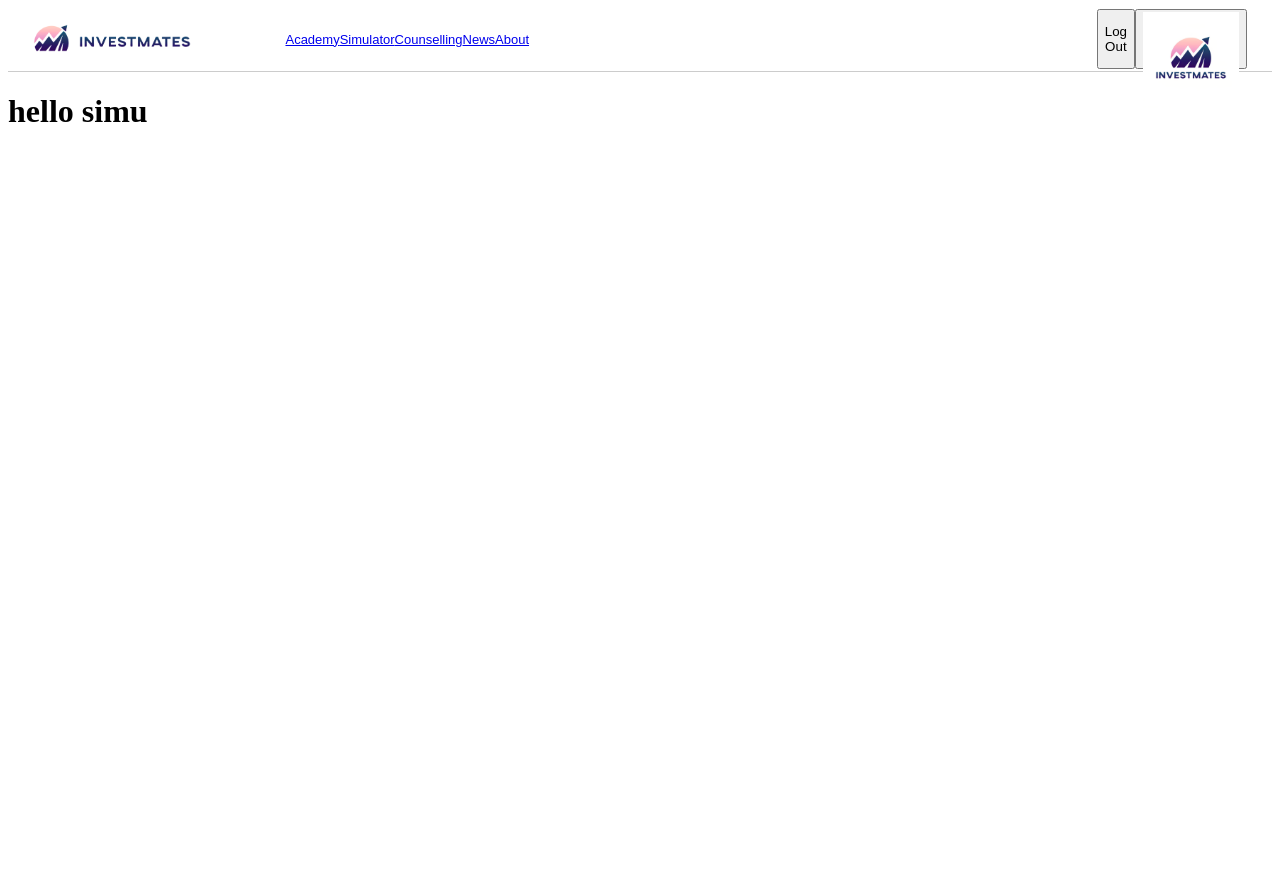
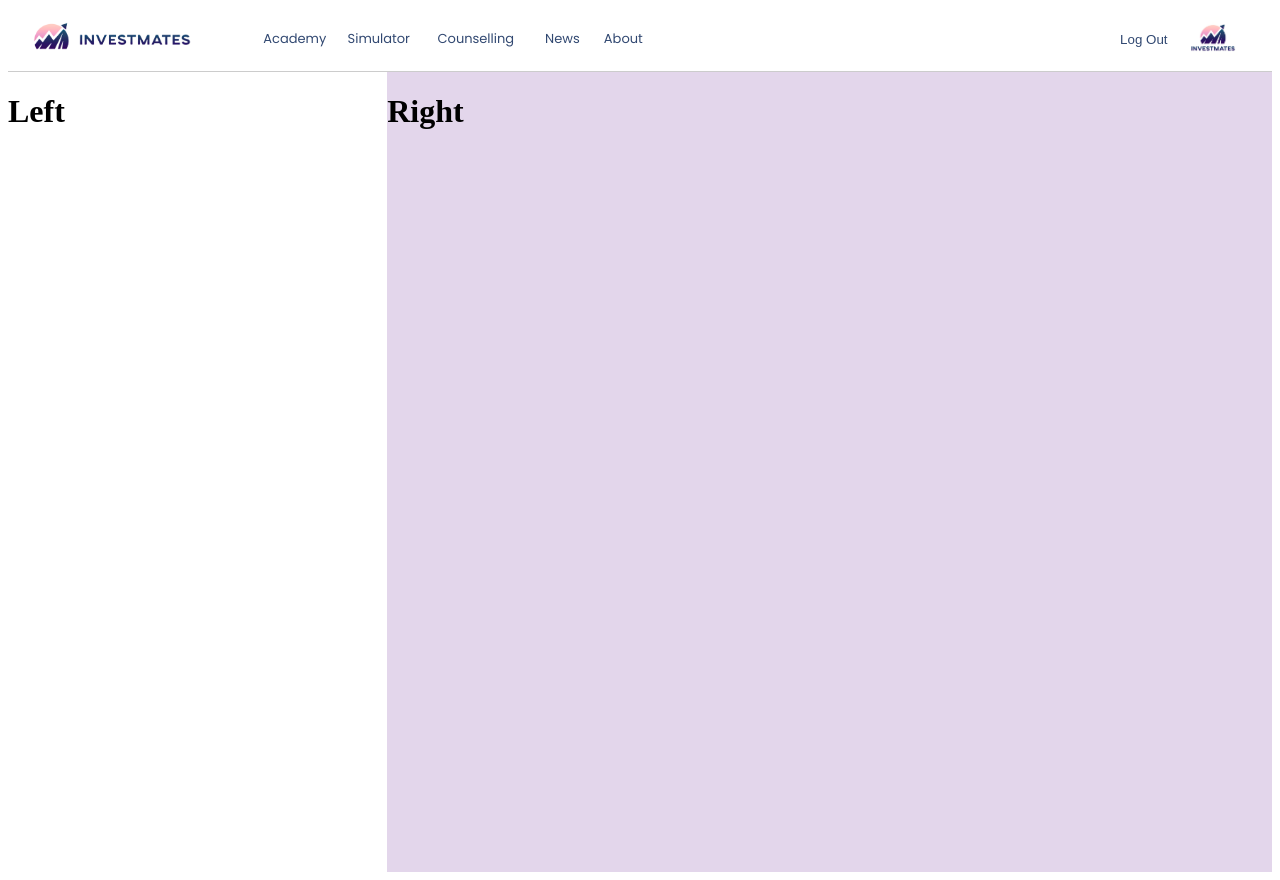
Before and after one commit to overthemoon11/InvestMates, a React (Create React App) app in the folder investmates/: page /Simulator/simulator in a window 1280 px wide. Before the commit the page ends 800 px from the top, so only its background shows below. Built offline with nearby package versions, Linux system fonts and the light colour scheme.

Commit message:
leftrightcolumn done

```diff
--- a/investmates/public/index.html
+++ b/investmates/public/index.html
@@ -2,7 +2,7 @@
 <html lang="en">
   <head>
     <meta charset="utf-8" />
-    <link rel="icon" href="%PUBLIC_URL%/favicon.ico" />
+    <link rel="icon" href="%PUBLIC_URL%/investmateslogo.png" />
     <meta name="viewport" content="width=device-width, initial-scale=1" />
     <meta name="theme-color" content="#000000" />
     <meta
@@ -24,7 +24,9 @@
       work correctly both with client-side routing and a non-root public URL.
       Learn how to configure a non-root public URL by running `npm run build`.
     -->
-    <title>React App</title>
+    <link rel="stylesheet" href="https://fonts.googleapis.com/css2?family=Poppins:wght@400;500;600;700&display=swap">
+
+    <title>InvestMates</title>
   </head>
   <body>
     <noscript>You need to enable JavaScript to run this app.</noscript>
--- /dev/null
+++ b/investmates/src/Simulator/ComponentA.js
@@ -0,0 +1,5 @@
+const ComponentA=()=>{
+    return <h1>Left</h1>
+};
+
+export default ComponentA;
--- /dev/null
+++ b/investmates/src/Simulator/ComponentB.js
@@ -0,0 +1,5 @@
+const ComponentB=()=>{
+    return <h1>Right</h1>
+};
+
+export default ComponentB;
--- a/investmates/src/Simulator/simulator.js
+++ b/investmates/src/Simulator/simulator.js
@@ -1,5 +1,15 @@
-import React from 'react';
+import LeftRightLayout from '../components/LeftRightColumn/LeftRightLayout.js';
+import ComponentA from './ComponentA.js'; // Import your left component
+import ComponentB from './ComponentB.js'; // Import your right component
+
 
 export const Simulator=()=>{
-    return <h1>hello simu</h1>
+    return (
+        <div className="column-container">
+            <LeftRightLayout
+                leftComponent={<ComponentA />}
+                rightComponent={<ComponentB />}
+                />
+        </div>
+    )
 };
--- /dev/null
+++ b/investmates/src/components/LeftRightColumn/LeftRightLayout.css
@@ -0,0 +1,16 @@
+/* LeftRightLayout.css */
+
+.page-container {
+  display: flex;
+  height: 100vh;
+}
+
+.left-column {
+  flex: 0.3; /* Adjust the flex value as needed */
+  background-color: white;
+}
+
+.right-column {
+  flex: 0.7; /* Adjust the flex value as needed */
+  background-color: #E3D6EB;
+}
--- /dev/null
+++ b/investmates/src/components/LeftRightColumn/LeftRightLayout.js
@@ -0,0 +1,15 @@
+// LeftRightLayout.js
+
+import React from 'react';
+import './LeftRightLayout.css';
+
+const LeftRightLayout = ({ leftComponent, rightComponent }) => {
+  return (
+    <div className="page-container">
+      <div className="left-column">{leftComponent}</div>
+      <div className="right-column">{rightComponent}</div>
+    </div>
+  );
+};
+
+export default LeftRightLayout;
--- a/investmates/src/components/NavBar/NavBar.css
+++ b/investmates/src/components/NavBar/NavBar.css
@@ -44,11 +44,9 @@
 
 .dropdown {
     position: relative;
+    margin-left: 10%;
 }
 
-.dropdown {
-    position: relative;
-}
 
 .dropdown-content {
     display: none;
@@ -60,6 +58,7 @@
 
 .dropdown:hover .dropdown-content {
     display: grid;
+    color: #BD709D;
 }
 
 .dropdown-content a {
@@ -73,16 +72,34 @@
 .dropdown-content a:hover {
     background-color: #ffffff;
     color: #BD709D;
+    font-weight: bold;
+}
+
+.link{
+    color: #314871;
+    text-decoration: none;
+    margin-left: 10%;
+    font-family: 'Poppins', sans-serif;
+}
+
+.link:hover{
+    color: #BD709D;
 }
 
 .user{
     display: flex;
-    width: 150px;
+    width: 230px;
     height: 60px;
     margin-left: 40%;
 }
+.user button{
+    border:none;
+    background-color: #ffffff;
+    width: 150px;
+    height: 60px;
+}
 
-.logout button {
+.logout{
     background-color: #fff;
     color: #314871;
     border: none;
@@ -93,12 +110,12 @@
     margin-left: 40%;
 }
 
-.logout button:hover {
+.logout:hover {
     color: #BD709D;
     text-decoration: underline;}
 
-.profile button {
-    margin-left: 70%;
+.profile{
+    margin-left: 1%;
     margin-right: 1%;
     background-color: #fff;
     color: #314871;
@@ -112,10 +129,10 @@
 }
 
 .profile img {
-    width: 100%;
-    height: auto;
+    width: 60px;
+    height: 60px;
 }
 
-.profile button:hover {
+.profile:hover {
     background-color: #ccc;
 }
--- a/investmates/src/components/NavBar/NavBar.js
+++ b/investmates/src/components/NavBar/NavBar.js
@@ -25,7 +25,7 @@ export const NavBar=()=> {
         <Link to="/Simulator/simulator" className='link'>Simulator</Link>
         <Link to="/Counselling/counselling" className='link'>Counselling</Link>
         <div className="dropdown">
-          <Link className='news'>News</Link>
+          <Link className='link'>News</Link>
           <div className="dropdown-content">
             <Link to="/News/Financial">Financial</Link>
             <Link to="/News/Company">Companies</Link>
```
